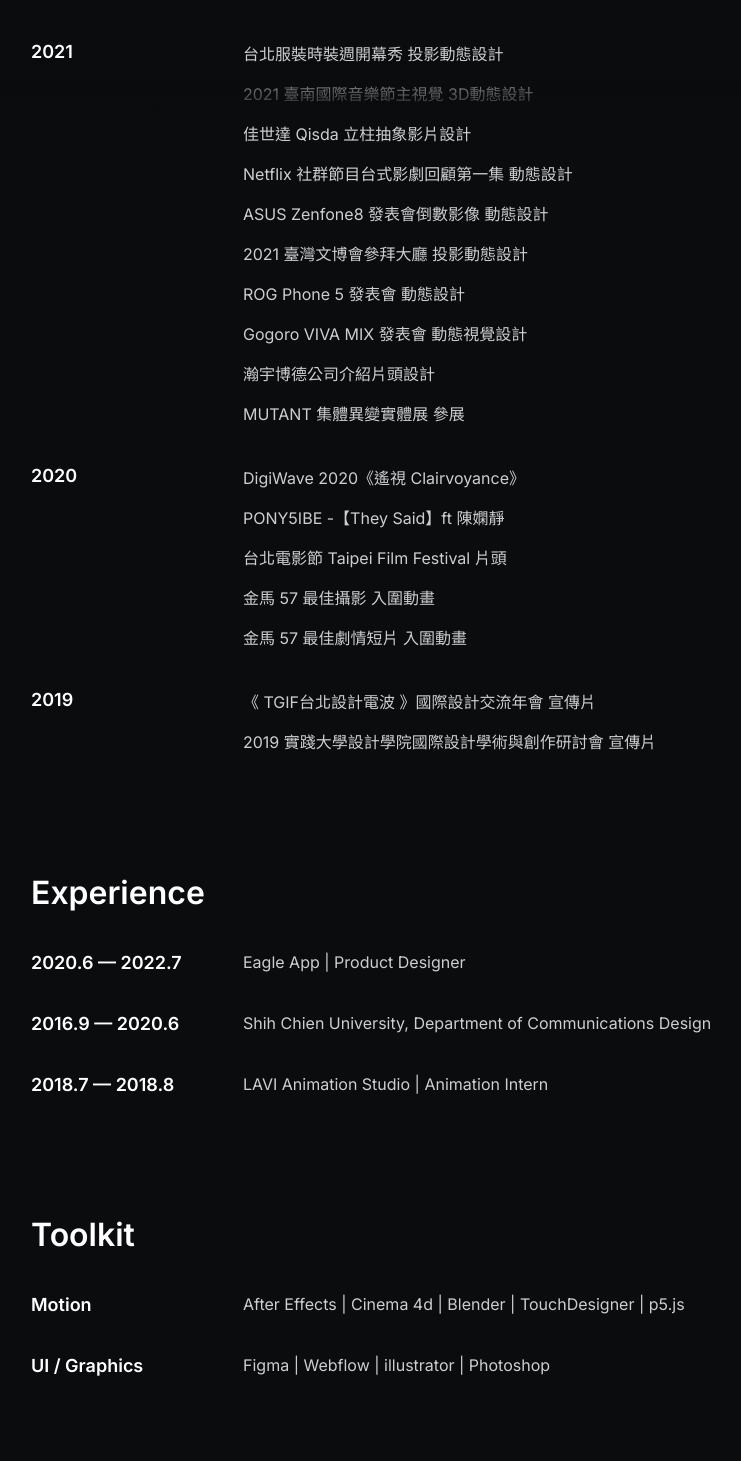
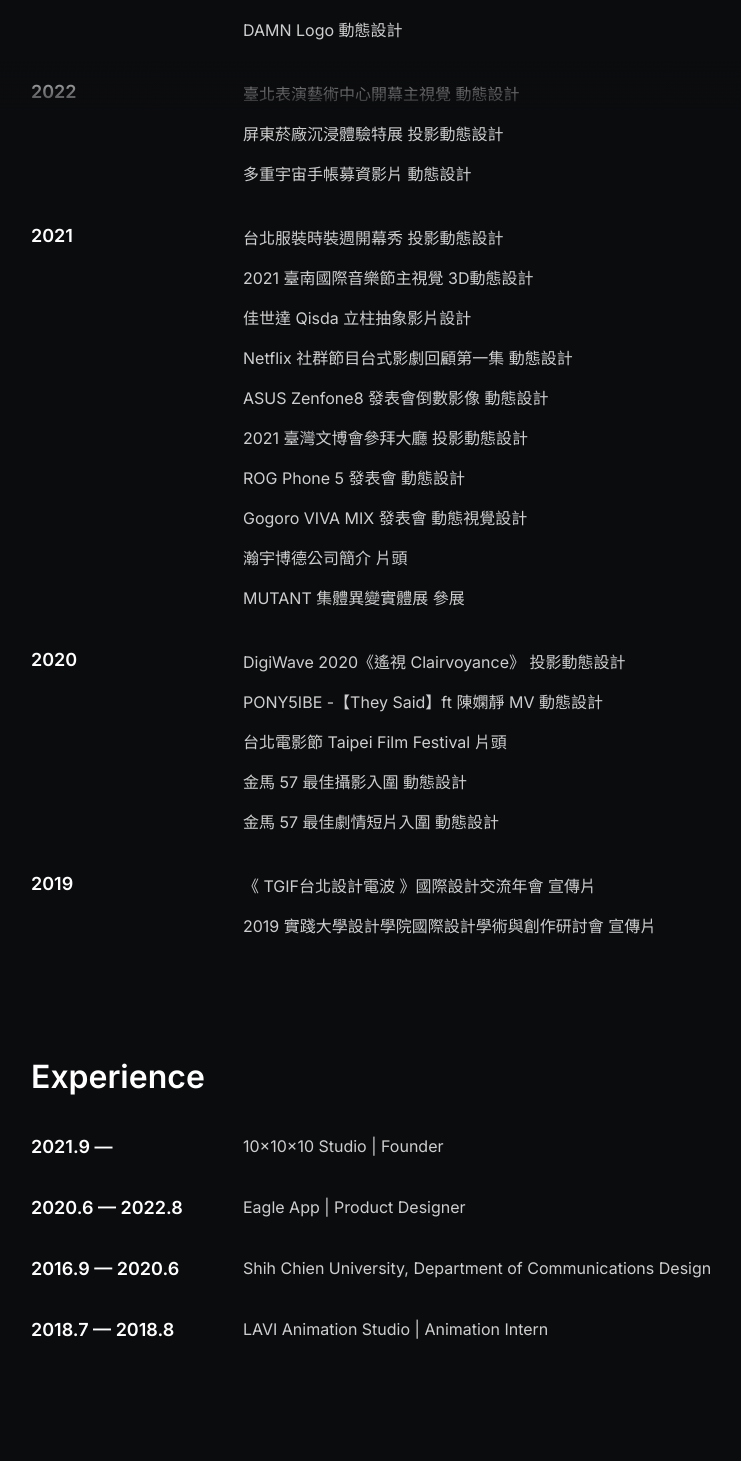
Before and after one commit to 10x10x10/website1000, a Next.js app: page /components/About in a window 1280 px wide. Shown: the part 689-2150 px from the top of the page, without its empty margins (353-1094 px from the left). Built offline with nearby package versions, Linux system fonts and the light colour scheme.

Commit message:
更新 About 內容

```diff
--- a/data.js
+++ b/data.js
@@ -303,16 +303,36 @@ export const aboutData = {
     intro: {
         title: "HI, I'm 1000 Cheng.\nA designer specialising in Experimental Visual, Motion Graphics, Generative Art, and Product Design.",
         descriptions: [
-            "1000 Cheng，本名鄭詒謙，現居台北，為十立方科技有限公司創辦人，致力於製作實驗性影像與嶄新的視覺體驗，已累積超過 20 個專案合作經驗，曾與多元類型的公司合作，專案包含大型展覽投影、產品發表會與各類動態影像。同時也有 2 年數位產品設計經歷，具備協助產品與網站的優化與介面設計之經驗。",
+            "1000 Cheng，本名鄭詒謙，現居台北，為十立方科技有限公司創辦人，致力於製作實驗性影像與嶄新的視覺體驗，已累積近 30 個專案合作經驗，曾與多元類型的公司與設計師合作，如叁式、夢想動畫、半夜設計、何庭安、葉忠宜等。專案包含大型展覽投影、產品發表會、活動主視覺與各類動態影像。同時也有 2 年數位產品設計經歷，具備協助產品與網站的優化與介面設計之經驗。",
         ],
     },
     projects: [
+        {
+            year: "2023",
+            items: [
+                {
+                    text: "卯兔 52 設計師賀卡創作聯展 參展",
+                },
+                {
+                    text: "DAMN Logo 動態設計",
+                },
+
+            ]
+        },
         {
             year: "2022",
             items: [
                 {
                     text: "臺北表演藝術中心開幕主視覺 動態設計",
                 },
+                {
+                    text: "屏東菸廠沉浸體驗特展 投影動態設計",
+                },
+                {
+                    text: "多重宇宙手帳募資影片 動態設計",
+                },
+
+
 
             ]
         },
@@ -346,7 +366,7 @@ export const aboutData = {
                     link: "projects/gogoro-viva-mix",
                 },
                 {
-                    text: "瀚宇博德公司介紹片頭設計",
+                    text: "瀚宇博德公司簡介 片頭",
                 },
                 {
                     text: "MUTANT 集體異變實體展 參展",
@@ -357,20 +377,20 @@ export const aboutData = {
             year: "2020",
             items: [
                 {
-                    text: "DigiWave 2020《遙視 Clairvoyance》",
+                    text: "DigiWave 2020《遙視 Clairvoyance》 投影動態設計",
                     link: "https://vimeo.com/488057651",
                 },
                 {
-                    text: "PONY5IBE -【They Said】ft 陳嫻靜",
+                    text: "PONY5IBE -【They Said】ft 陳嫻靜 MV 動態設計",
                 },
                 {
                     text: "台北電影節 Taipei Film Festival 片頭",
                 },
                 {
-                    text: "金馬 57 最佳攝影 入圍動畫",
+                    text: "金馬 57 最佳攝影入圍 動態設計",
                 },
                 {
-                    text: "金馬 57 最佳劇情短片 入圍動畫",
+                    text: "金馬 57 最佳劇情短片入圍 動態設計",
                 },
             ]
         },
@@ -389,7 +409,17 @@ export const aboutData = {
     ],
     experiences: [
         {
-            title: "2020.6 — 2022.7",
+
+            title: "2021.9 —",
+            items: [
+                {
+                    text: "10x10x10 Studio | Founder",
+                }
+            ]
+        },
+        {
+
+            title: "2020.6 — 2022.8",
             items: [
                 {
                     text: "Eagle App | Product Designer",
@@ -423,7 +453,7 @@ export const aboutData = {
             ]
         },
         {
-            title: "UI / Graphics",
+            title: "Graphics / UI",
             items: [
                 {
                     text: "Figma | Webflow | illustrator | Photoshop",
```
